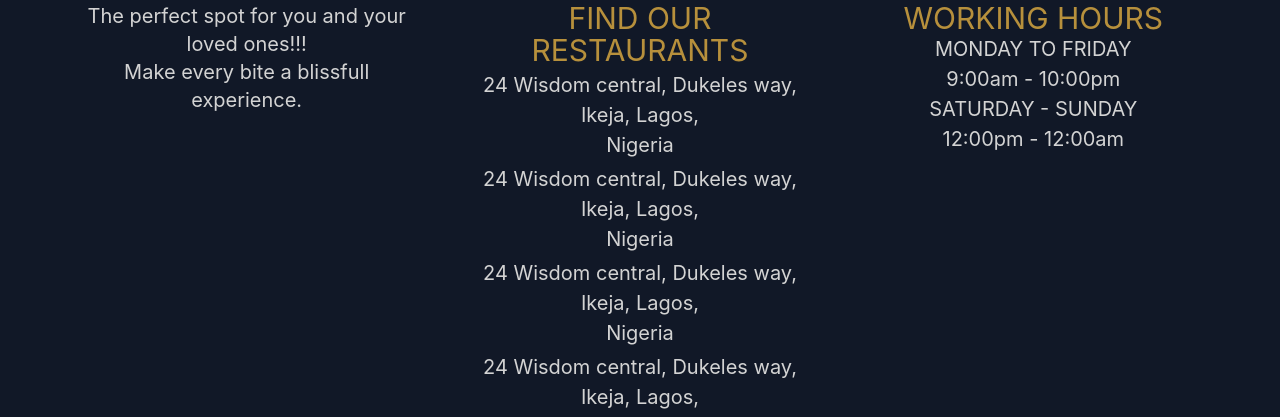
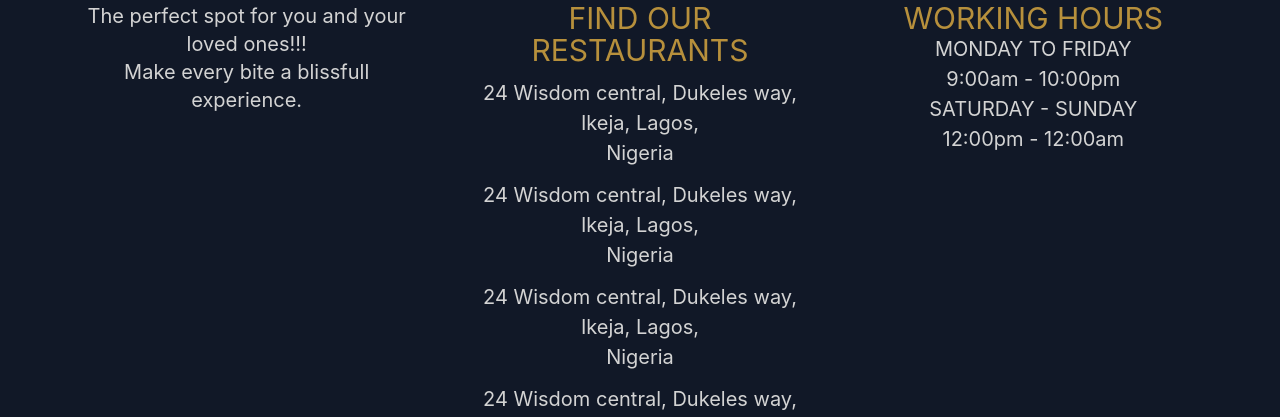
Before and after one commit to MobuchiElly/buchis_shawarma, a Next.js app: page / in a window 1280 px wide. Shown: the part 1068-1485 px from the top of the page. Built offline with nearby package versions, Linux system fonts and the light colour scheme; no server answers; the database is empty.

Commit message:
update to UI

```diff
--- a/components/Footer.js
+++ b/components/Footer.js
@@ -10,23 +10,23 @@ const Footer = () => {
       </div>
 
       <div className='flex flex-col px-1 py-50 md:p-50 md:flex-row md:flex-2 md:relative md:justify-between'>
-        <div className='md:flex-1 mb-5 md:mb-0 px-20'>
+        <div className='md:flex-1 mb-8 md:mb-0 px-20'>
           <h2 className='text-motto-color text-xl'>The perfect spot for you and your loved ones!!!</h2>
           <h2 className='text-motto-color text-xl'>Make every bite a blissfull experience.</h2>
         </div>
         <div className='md:flex-1 px-20'>
-          <h1 className='text-mytitle-color text-2xl sm:text-30px mb-1 '>FIND OUR RESTAURANTS</h1>
-          <p className=' text-lightgray sm:text-20px mb-1'>
+          <h1 className='text-mytitle-color text-2xl sm:text-30px mb-3 '>FIND OUR RESTAURANTS</h1>
+          <p className=' text-lightgray sm:text-20px mb-3'>
             24 Wisdom central, Dukeles way,
             <br/>Ikeja, Lagos,
             <br/>Nigeria
           </p>
-          <p className=' text-lightgray sm:text-20px mb-1'>
+          <p className=' text-lightgray sm:text-20px mb-3'>
             24 Wisdom central, Dukeles way,
             <br/>Ikeja, Lagos,
             <br/>Nigeria
           </p>
-          <p className=' text-lightgray sm:text-20px mb-1'>
+          <p className=' text-lightgray sm:text-20px mb-3'>
             24 Wisdom central, Dukeles way,
             <br/>Ikeja, Lagos,
             <br/>Nigeria
```
